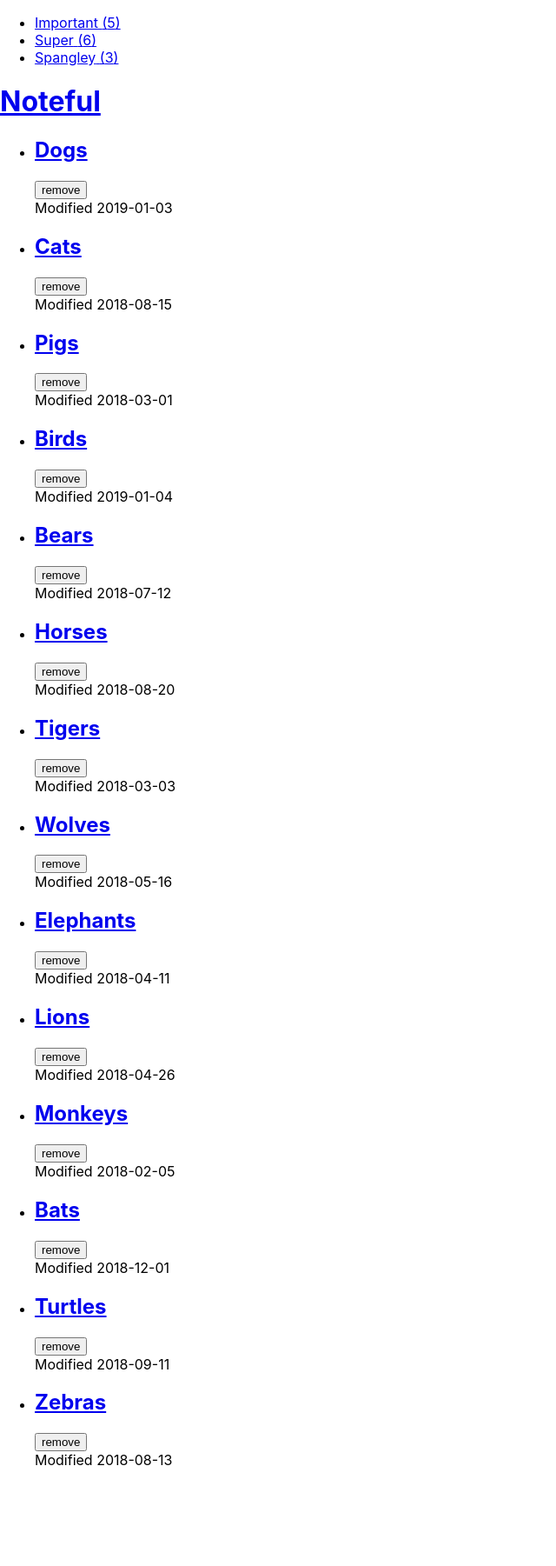
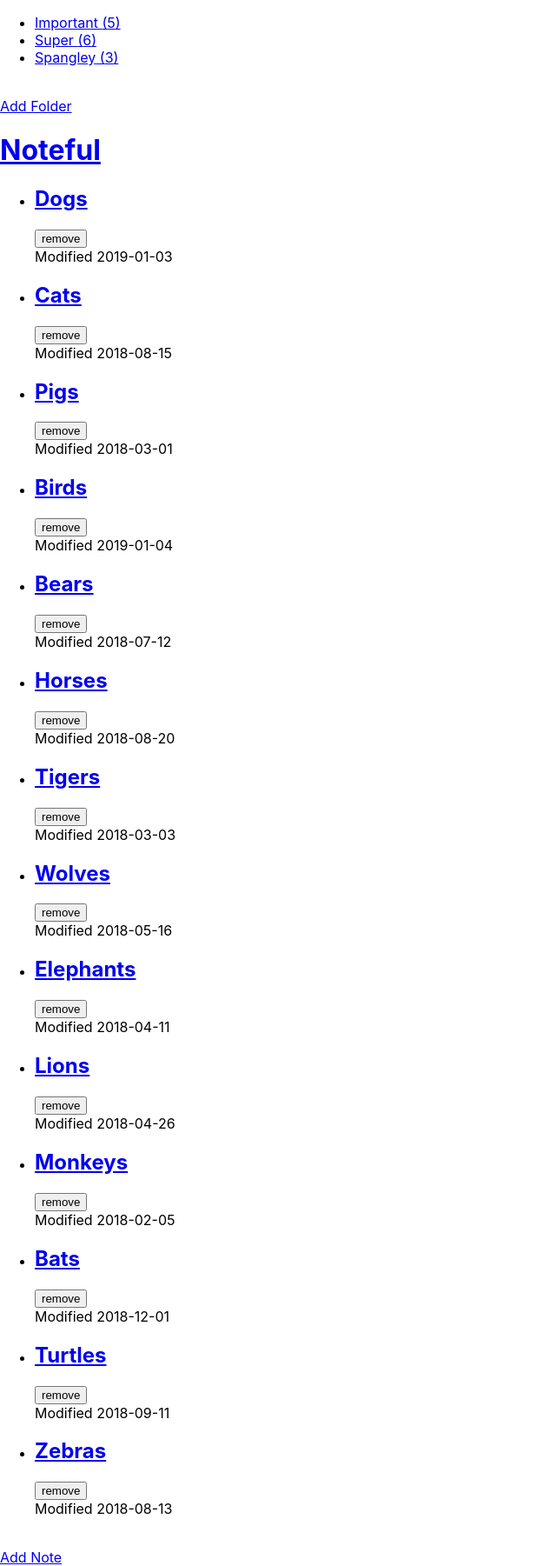
Before and after one commit to authriya/noteful, a React (Create React App) app: page / in a window 1280 px wide. Shown: the whole page at 87% size, without its empty margins (0-640 px from the left). Before the commit the page ends 1705 px from the top, so only its background shows below. Built offline with nearby package versions, Linux system fonts and the light colour scheme.

Commit message:
wireframe

```diff
--- a/package.json
+++ b/package.json
@@ -6,6 +6,7 @@
     "@testing-library/jest-dom": "^4.2.4",
     "@testing-library/react": "^9.3.3",
     "@testing-library/user-event": "^7.1.2",
+    "date-fns": "^2.8.1",
     "react": "^16.12.0",
     "react-dom": "^16.12.0",
     "react-router-dom": "^5.1.2",
--- a/src/Navbar.js
+++ b/src/Navbar.js
@@ -1,6 +1,7 @@
 import React from 'react'
-import { NavLink} from 'react-router-dom'
+import { NavLink, Link } from 'react-router-dom'
 import { countNotesForFolder } from './NoteHelper'
+import CircleButton from './CircleButton'
 
 class Navbar extends React.Component {
     render() {
@@ -14,13 +15,24 @@
               to={`/folder/${folder.id}`}
             >
               {folder.name} {' '}
-              <span className='NoteListNav__num-notes'>
+              <span className='Nav__num-notes'>
                 ({countNotesForFolder(this.props.notes, folder.id)})
               </span>
             </NavLink>
           </li>
         )}
       </ul>
+      <div className='Nav__button-wrapper'>
+        <CircleButton
+          tag={Link}
+          to='/add-folder'
+          type='button'
+          className='NoteListNav__add-folder-button'
+        >
+          <br />
+          Add Folder
+        </CircleButton>
+      </div>
     </div>
   )
 }}
--- a/src/NotePageMain.js
+++ b/src/NotePageMain.js
@@ -17,3 +17,9 @@
       </section>
     )
   }
+
+  NotePageMain.defaultProps = {
+    note: {
+      content: '',
+    }
+  }
--- a/src/NotePageNav.js
+++ b/src/NotePageNav.js
@@ -1,13 +1,23 @@
 import React from 'react'
+import CircleButton from './CircleButton'
 
 export default function NotePageNav(props) {
     return (
-        <div>
-        {props.folder && (
-          <h3 className='NotePageNav__folder-name'>
-            {props.folder.name}
-          </h3>
-        )}
+        <div className="NotePageNav">
+        <CircleButton
+          tag='button'
+          role='link'
+          onClick={() => props.history.goBack()}
+          className='NotePageNav__back-button'
+          >
+          <br />
+          Back
+        </CircleButton>
+          {props.folder && (
+            <h3 className='NotePageNav__folder-name'>
+              {props.folder.name}
+            </h3>
+          )}
       </div>
     )
   }
--- a/src/Notes.js
+++ b/src/Notes.js
@@ -1,5 +1,7 @@
 import React from 'react'
 import Note from './Note'
+import CircleButton from './CircleButton'
+import {Link} from 'react-router-dom'
 
 class Notes extends React.Component{
     render() {
@@ -16,6 +18,18 @@
                         </li>
                     )}
                 </ul>
+                <div className='NoteListMain__button-container'>
+        <CircleButton
+          tag={Link}
+          to='/add-note'
+          type='button'
+          className='NoteListMain__add-note-button'
+        >
+          <br />
+          Add Note
+          <br />
+        </CircleButton>
+      </div>
             </section>
         )
     }
```
Also changed, not shown: 1 other file (tests, documents, lock files or other folders).
